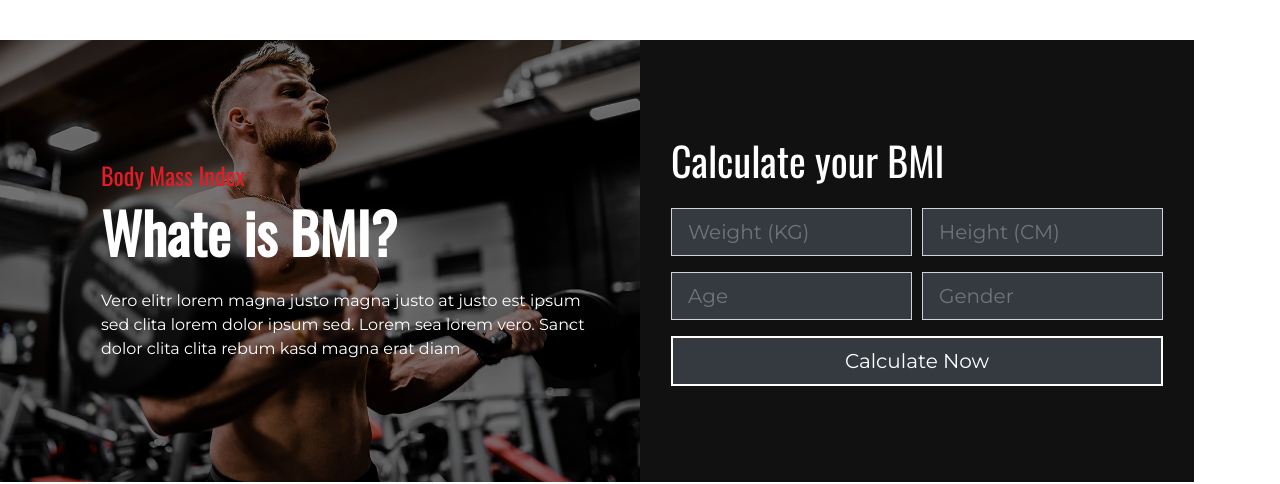
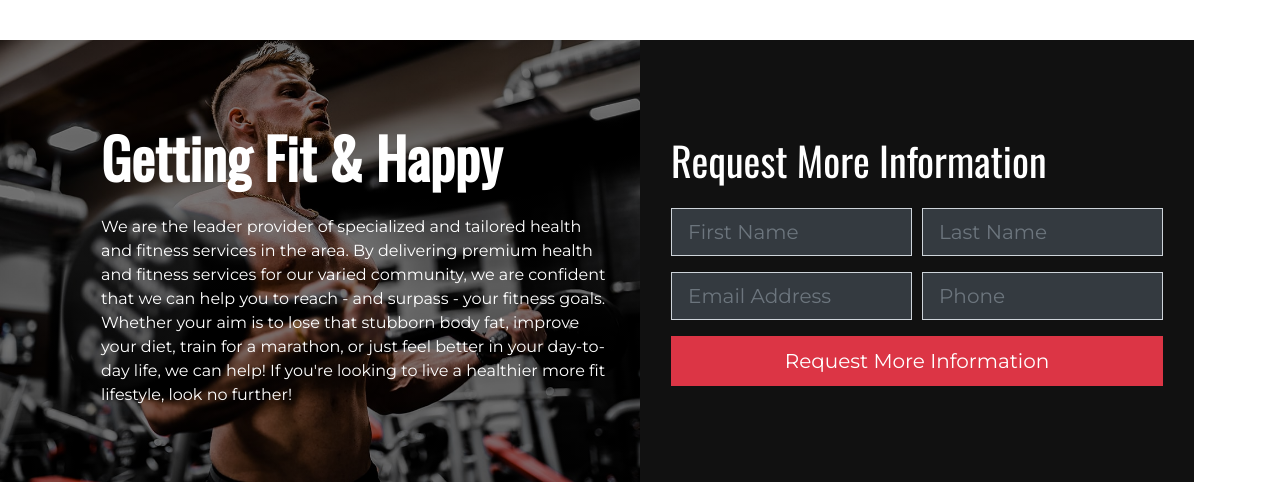
Before and after one commit to Tier5Chandan/Tier5Chandan.github.io, a plain HTML site: page index.html in a window 1280 px wide. Shown: the part 4020-4504 px from the top of the page. Drawn offline with nearby package versions, Linux system fonts and the light colour scheme; a script that the page names is missing.

Commit message:
Request Form Design

```diff
--- a/index.html
+++ b/index.html
@@ -667,44 +667,39 @@
             <div class="row px-3 align-items-center">
                 <div class="col-md-6">
                     <div class="pr-md-3 d-none d-md-block">
-                        <h4 class="text-primary">Body Mass Index </h4>
-                        <h4 class="display-4 text-white font-weight-bold mb-4">Whate is BMI?</h4>
-                        <p class="m-0 text-white">Vero elitr lorem magna justo magna justo at justo est ipsum sed clita
-                            lorem dolor ipsum sed. Lorem sea lorem vero. Sanct dolor clita clita rebum kasd magna erat
-                            diam</p>
+                        <h4 class="text-primary"> </h4>
+                        <h4 class="display-4 text-white font-weight-bold mb-4">Getting Fit & Happy</h4>
+                        <p class="m-0 text-white">We are the leader provider of specialized and tailored health and fitness services in the area. By delivering premium health and fitness services for our varied community, we are confident that we can help you to reach - and surpass - your fitness goals. Whether your aim is to lose that stubborn body fat, improve your diet, train for a marathon, or just feel better in your day-to-day life, we can help! If you're looking to live a healthier more fit lifestyle, look no further!</p>
                     </div>
                 </div>
                 <div class="col-md-6 bg-secondary py-5">
                     <div class="py-5 px-3">
-                        <h1 class="mb-4 text-white">Calculate your BMI</h1>
+                        <h1 class="mb-4 text-white">Request More Information</h1>
                         <form>
                             <div class="form-row">
                                 <div class="col form-group">
                                     <input type="text" class="form-control form-control-lg bg-dark text-white"
-                                        placeholder="Weight (KG)">
+                                        placeholder="First Name">
                                 </div>
                                 <div class="col form-group">
                                     <input type="text" class="form-control form-control-lg bg-dark text-white"
-                                        placeholder="Height (CM)">
+                                        placeholder="Last Name">
                                 </div>
                             </div>
                             <div class="form-row">
                                 <div class="col form-group">
                                     <input type="text" class="form-control form-control-lg bg-dark text-white"
-                                        placeholder="Age">
+                                        placeholder="Email Address">
                                 </div>
                                 <div class="col form-group">
-                                    <select class="custom-select custom-select-lg bg-dark text-muted">
-                                        <option>Gender</option>
-                                        <option>Mal</option>
-                                        <option>Female</option>
-                                    </select>
+                                    <input type="text" class="form-control form-control-lg bg-dark text-white"
+                                        placeholder="Phone">
                                 </div>
                             </div>
                             <div class="form-row">
                                 <div class="col">
-                                    <input type="button" class="btn btn-lg btn-block btn-dark border-light"
-                                        value="Calculate Now">
+                                    <input type="button" class="btn btn-lg btn-block btn-danger"
+                                        value="Request More Information">
                                 </div>
                             </div>
                         </form>
```
Also changed, not shown: css/style.min.css.
